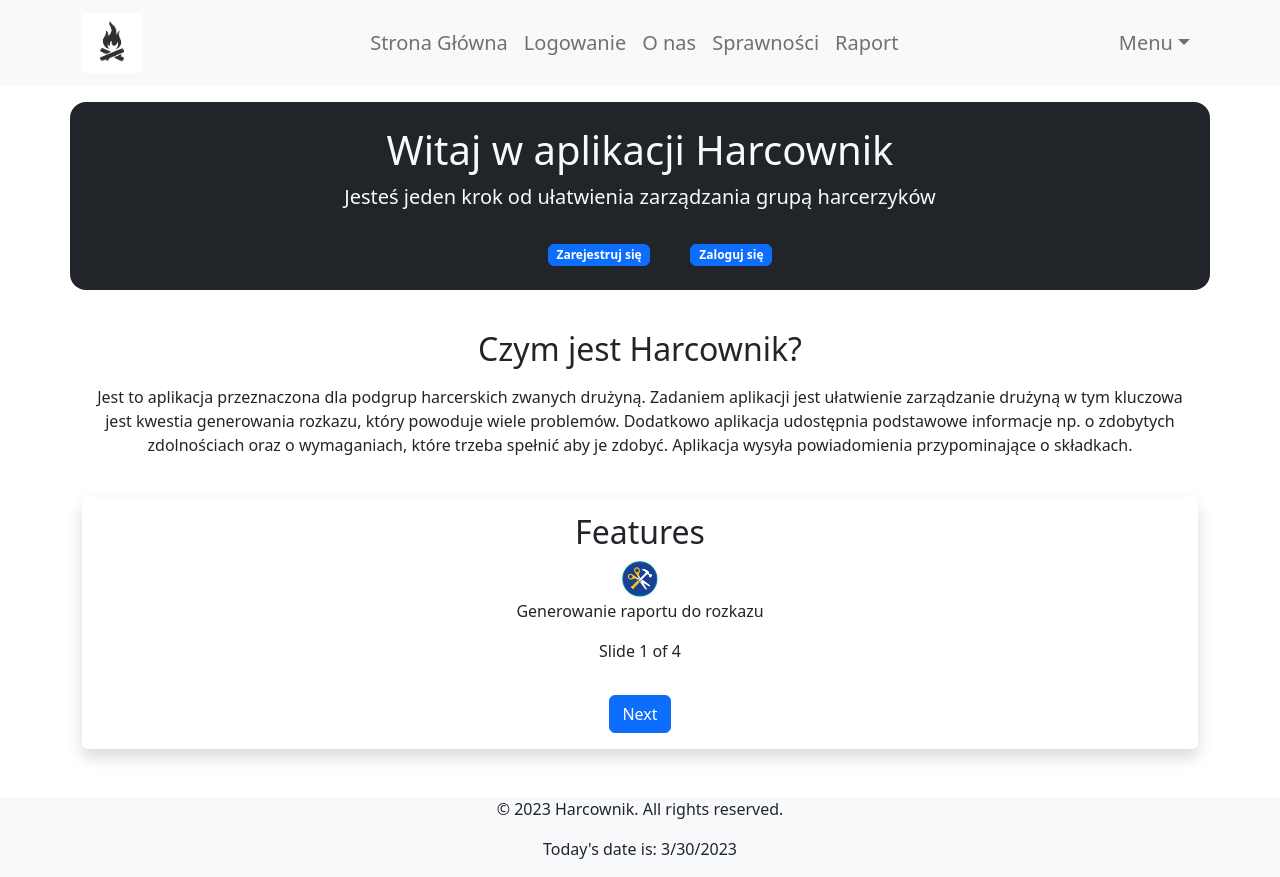
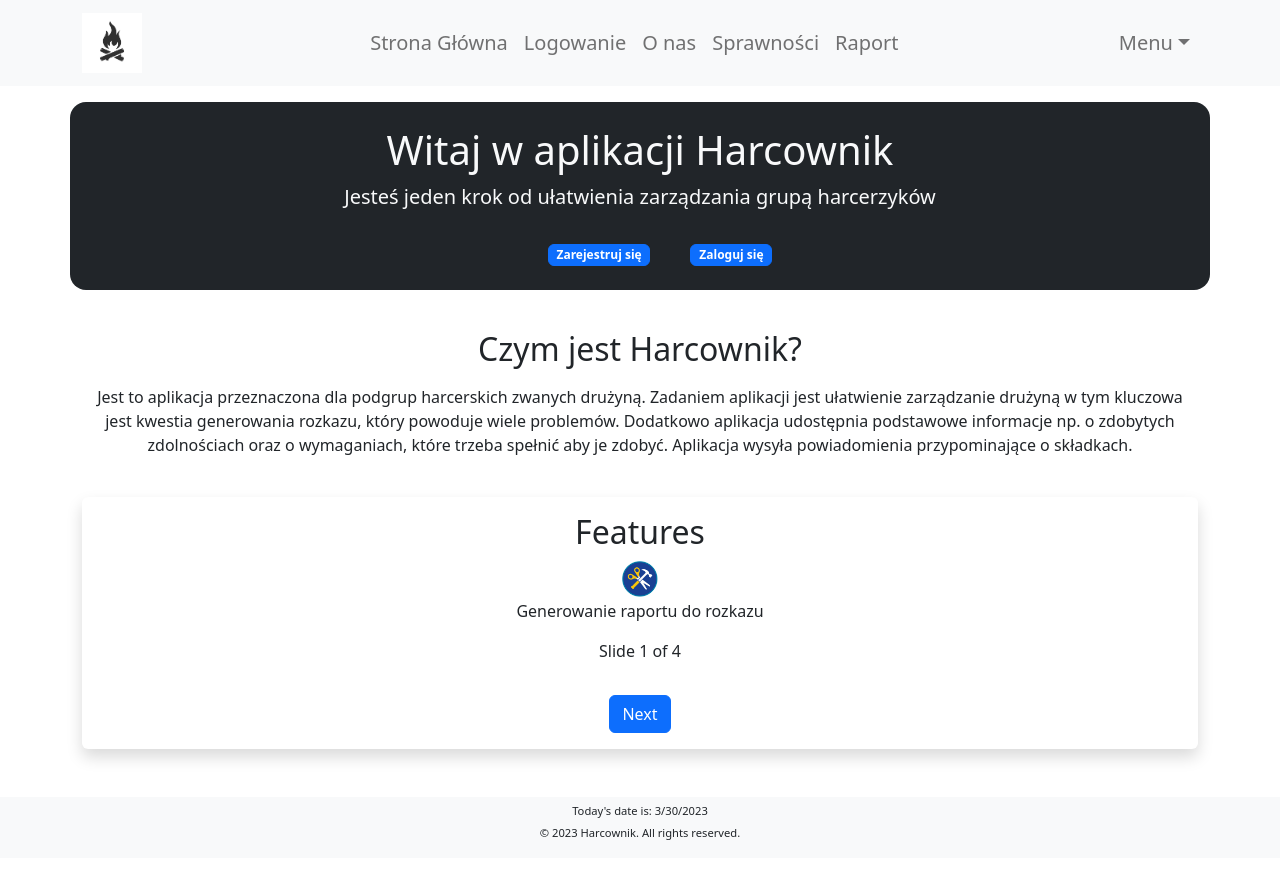
Before and after one commit to pawel150199/zastosowanie-informatyki-w-gospodarce, a React (Create React App) app in the folder harcownik-frontend/: page / in a window 1280 px wide. Built offline with nearby package versions, Linux system fonts and the light colour scheme.

Commit message:
change footer style

```diff
--- a/harcownik-frontend/src/components/footer/Footer.jsx
+++ b/harcownik-frontend/src/components/footer/Footer.jsx
@@ -1,17 +1,17 @@
 import React from 'react';
 import { Container } from 'react-bootstrap';
-
+import './footer.css'
 function Footer() {
   const year = new Date().getFullYear();
 
   return (
     <footer className="bg-light">
       <Container>
-        <p className="text-center">
+        <p className="text-center" id="style-1">
+          Today's date is: {new Date().toLocaleDateString()}
+        </p>
+        <p className="text-center" id="style-2">
           &copy; {year} Harcownik. All rights reserved.
-        </p>
-        <p className="text-center">
-          Today's date is: {new Date().toLocaleDateString()}
         </p>
       </Container>
     </footer>
--- /dev/null
+++ b/harcownik-frontend/src/components/footer/footer.css
@@ -0,0 +1,11 @@
+#style-1 {
+    margin-bottom: 0;
+    padding-bottom: 0;
+    font-size: 0.7em;
+    margin-top: 0.5em;
+}
+
+#style-2 {
+    font-size: 0.7em;
+    margin-top: 0.5em;
+}
```
